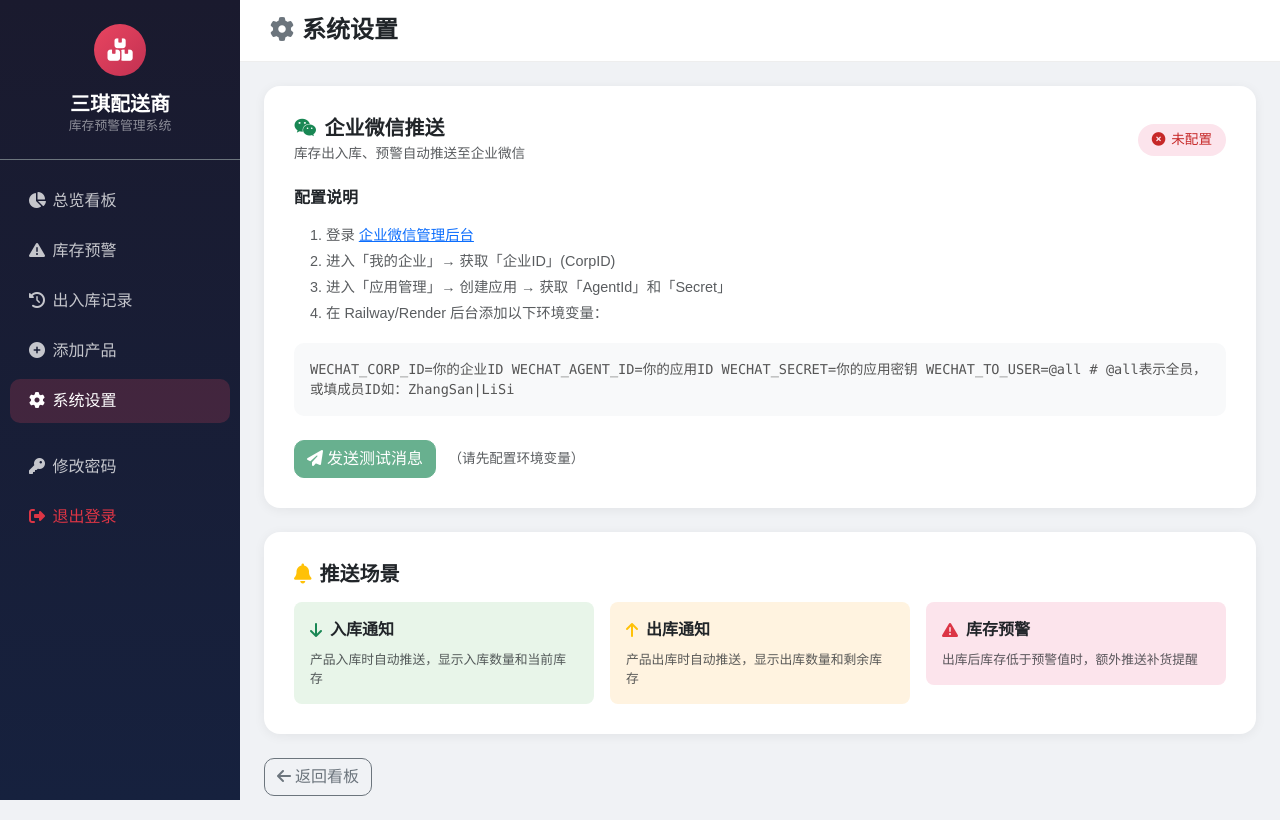
After one commit to zhaop6739-beep/sanqi-inventory, a Flask app: page /settings in a window 1280 px wide. The commit adds this page. Run offline with Flask 3, Linux system fonts and the light colour scheme; a user stored in the database is signed in; some libraries are stand-ins or nearby versions.

Commit message:
feat: 添加企业微信推送功能 - 入库/出库/预警通知 + 设置页面

```diff
--- a/app/routes.py
+++ b/app/routes.py
@@ -1,8 +1,67 @@
 from flask import render_template, request, redirect, url_for, flash, jsonify
 from flask_login import login_user, logout_user, login_required, current_user
 from datetime import datetime
+import requests
+import os
 from . import db, login_manager
 from .models import User, Product, StockLog
+
+# 企业微信配置（从环境变量读取）
+WECHAT_CORP_ID = os.environ.get('WECHAT_CORP_ID', '')
+WECHAT_AGENT_ID = os.environ.get('WECHAT_AGENT_ID', '')
+WECHAT_SECRET = os.environ.get('WECHAT_SECRET', '')
+WECHAT_TO_USER = os.environ.get('WECHAT_TO_USER', '@all')  # @all 或成员ID
+
+def get_wechat_access_token():
+    """获取企业微信 access_token"""
+    if not WECHAT_CORP_ID or not WECHAT_SECRET:
+        return None
+    url = f"https://qyapi.weixin.qq.com/cgi-bin/gettoken?corpid={WECHAT_CORP_ID}&corpsecret={WECHAT_SECRET}"
+    try:
+        resp = requests.get(url, timeout=10)
+        data = resp.json()
+        return data.get('access_token')
+    except Exception as e:
+        print(f"获取企业微信token失败: {e}")
+        return None
+
+def send_wechat_message(title, content, url=None):
+    """发送企业微信消息"""
+    if not WECHAT_CORP_ID or not WECHAT_AGENT_ID or not WECHAT_SECRET:
+        print("企业微信未配置，跳过推送")
+        return False
+
+    access_token = get_wechat_access_token()
+    if not access_token:
+        return False
+
+    msg_url = f"https://qyapi.weixin.qq.com/cgi-bin/message/send?access_token={access_token}"
+
+    # 使用文本卡片消息，更醒目
+    data = {
+        "touser": WECHAT_TO_USER,
+        "msgtype": "textcard",
+        "agentid": WECHAT_AGENT_ID,
+        "textcard": {
+            "title": title,
+            "description": content,
+            "url": url or "https://work.weixin.qq.com",
+            "btntxt": "查看详情"
+        }
+    }
+
+    try:
+        resp = requests.post(msg_url, json=data, timeout=10)
+        result = resp.json()
+        if result.get('errcode') == 0:
+            print(f"企业微信推送成功: {title}")
+            return True
+        else:
+            print(f"企业微信推送失败: {result}")
+            return False
+    except Exception as e:
+        print(f"企业微信推送异常: {e}")
+        return False
 
 @login_manager.user_loader
 def load_user(user_id):
@@ -114,6 +173,12 @@ def init_routes(app):
             db.session.add(log)
             db.session.commit()
             flash(f'入库成功：{p.name} +{qty}{p.unit}', 'success')
+            # 入库推送通知
+            send_wechat_message(
+                title=f"📦 入库通知 - {p.name}",
+                content=f"<div class=\"gray\">产品：{p.name}</div> <div class=\"normal\">入库数量：+{qty} {p.unit}</div><div class=\"normal\">当前库存：{p.stock} {p.unit}</div><div class=\"highlight\">操作人：{current_user.username}</div>",
+                url=request.url_root
+            )
             return redirect(url_for('dashboard'))
         return render_template('stock_in.html', product=p)
 
@@ -137,6 +202,19 @@ def init_routes(app):
             db.session.add(log)
             db.session.commit()
             flash(f'出库成功：{p.name} -{qty}{p.unit}', 'success')
+            # 出库推送通知
+            send_wechat_message(
+                title=f"🚚 出库通知 - {p.name}",
+                content=f"<div class=\"gray\">产品：{p.name}</div> <div class=\"normal\">出库数量：-{qty} {p.unit}</div><div class=\"normal\">当前库存：{p.stock} {p.unit}</div><div class=\"highlight\">操作人：{current_user.username}</div>",
+                url=request.url_root
+            )
+            # 如果库存低于预警值，额外推送预警
+            if p.stock < p.threshold:
+                send_wechat_message(
+                    title=f"⚠️ 库存预警 - {p.name}",
+                    content=f"<div class=\"gray\">产品：{p.name}</div><div class=\"warning\">当前库存：<b>{p.stock}</b> {p.unit}</div><div class=\"normal\">预警阈值：{p.threshold} {p.unit}</div><div class=\"highlight\">请及时补货！</div>",
+                    url=request.url_root + 'warnings'
+                )
             return redirect(url_for('dashboard'))
         return render_template('stock_out.html', product=p)
 
@@ -190,6 +268,35 @@ def init_routes(app):
             'created_at': p.created_at
         } for p in products])
 
+    @app.route('/settings', methods=['GET', 'POST'])
+    @login_required
+    def settings():
+        """系统设置 - 企业微信配置"""
+        if request.method == 'POST':
+            # 这里只是展示，实际配置通过环境变量
+            flash('企业微信配置请通过环境变量设置', 'info')
+        wechat_configured = bool(WECHAT_CORP_ID and WECHAT_AGENT_ID and WECHAT_SECRET)
+        return render_template('settings.html', wechat_configured=wechat_configured)
+
+    @app.route('/test-wechat', methods=['POST'])
+    @login_required
+    def test_wechat():
+        """测试企业微信推送"""
+        if not WECHAT_CORP_ID or not WECHAT_AGENT_ID or not WECHAT_SECRET:
+            flash('企业微信未配置，请先设置环境变量', 'error')
+            return redirect(url_for('settings'))
+
+        success = send_wechat_message(
+            title="✅ 测试消息 - 三琪库存系统",
+            content=f"<div class=\"gray\">这是一条测试消息</div><div class=\"normal\">发送时间：{datetime.now().strftime('%Y-%m-%d %H:%M:%S')}</div><div class=\"highlight\">如果收到这条消息，说明推送配置成功！</div>",
+            url=request.url_root
+        )
+        if success:
+            flash('测试消息已发送，请查看企业微信', 'success')
+        else:
+            flash('测试消息发送失败，请检查配置', 'error')
+        return redirect(url_for('settings'))
+
     # Seed initial admin
     with app.app_context():
         if not User.query.filter_by(username='sanqi').first():
--- a/app/templates/dashboard_header.html
+++ b/app/templates/dashboard_header.html
@@ -17,6 +17,7 @@
         <li class="nav-item"><a href="{{ url_for('warnings') }}" class="nav-link {{ 'active' if request.endpoint == 'warnings' else '' }}"><i class="fas fa-triangle-exclamation"></i> 库存预警</a></li>
         <li class="nav-item"><a href="{{ url_for('logs') }}" class="nav-link {{ 'active' if request.endpoint == 'logs' else '' }}"><i class="fas fa-clock-rotate-left"></i> 出入库记录</a></li>
         <li class="nav-item"><a href="{{ url_for('add_product') }}" class="nav-link {{ 'active' if request.endpoint == 'add_product' else '' }}"><i class="fas fa-plus-circle"></i> 添加产品</a></li>
+        <li class="nav-item"><a href="{{ url_for('settings') }}" class="nav-link {{ 'active' if request.endpoint == 'settings' else '' }}"><i class="fas fa-cog"></i> 系统设置</a></li>
         <li class="nav-item mt-3"><a href="{{ url_for('change_password') }}" class="nav-link"><i class="fas fa-key"></i> 修改密码</a></li>
         <li class="nav-item"><a href="{{ url_for('logout') }}" class="nav-link text-danger"><i class="fas fa-right-from-bracket"></i> 退出登录</a></li>
     </ul>
--- /dev/null
+++ b/app/templates/settings.html
@@ -0,0 +1,121 @@
+<!DOCTYPE html>
+<html lang="zh-CN">
+<head>
+    <meta charset="UTF-8">
+    <meta name="viewport" content="width=device-width, initial-scale=1.0">
+    <title>系统设置 - 三琪配送商库存系统</title>
+    <link href="https://cdn.bootcdn.net/ajax/libs/twitter-bootstrap/5.3.0/css/bootstrap.min.css" rel="stylesheet">
+    <link href="https://cdn.bootcdn.net/ajax/libs/font-awesome/6.5.0/css/all.min.css" rel="stylesheet">
+    <style>
+        body { background: #f0f2f5; font-family: 'PingFang SC', 'Microsoft YaHei', sans-serif; }
+        .sidebar { background: linear-gradient(180deg, #1a1a2e 0%, #16213e 100%); min-height: 100vh; position: fixed; width: 240px; }
+        .sidebar .nav-link { color: rgba(255,255,255,0.75); border-radius: 10px; margin: 3px 10px; padding: 10px 16px; transition: all 0.3s; }
+        .sidebar .nav-link:hover, .sidebar .nav-link.active { background: rgba(233,69,96,0.2); color: #fff; }
+        .main-content { margin-left: 240px; min-height: 100vh; }
+        .topbar { background: #fff; border-bottom: 1px solid #eee; padding: 16px 30px; }
+        .settings-card { background: #fff; border-radius: 16px; box-shadow: 0 2px 12px rgba(0,0,0,0.06); padding: 30px; margin-bottom: 24px; }
+        .status-badge { display: inline-flex; align-items: center; gap: 6px; padding: 6px 14px; border-radius: 20px; font-size: 0.85rem; font-weight: 500; }
+        .status-ok { background: #e8f5e9; color: #2e7d32; }
+        .status-off { background: #fce4ec; color: #c62828; }
+        .code-block { background: #f8f9fa; border-radius: 10px; padding: 16px; font-family: 'Consolas', monospace; font-size: 0.85rem; color: #555; }
+    </style>
+</head>
+<body>
+    {% include 'dashboard_header.html' %}
+    <div class="main-content">
+        <div class="topbar">
+            <h4 class="mb-0 fw-bold"><i class="fas fa-cog text-secondary me-2"></i>系统设置</h4>
+        </div>
+        <div class="p-4">
+            {% with messages = get_flashed_messages(with_categories=true) %}
+              {% if messages %}
+                {% for category, message in messages %}
+                  <div class="alert alert-{{ 'danger' if category == 'error' else 'success' if category == 'success' else 'info' }} alert-dismissible fade show" role="alert" style="border-radius:12px;">
+                    {{ message }} <button type="button" class="btn-close" data-bs-dismiss="alert"></button>
+                  </div>
+                {% endfor %}
+              {% endif %}
+            {% endwith %}
+
+            <!-- 企业微信配置 -->
+            <div class="settings-card">
+                <div class="d-flex justify-content-between align-items-center mb-4">
+                    <div>
+                        <h5 class="mb-1 fw-bold"><i class="fab fa-weixin text-success me-2"></i>企业微信推送</h5>
+                        <p class="mb-0 text-muted" style="font-size:0.85rem;">库存出入库、预警自动推送至企业微信</p>
+                    </div>
+                    {% if wechat_configured %}
+                        <span class="status-badge status-ok"><i class="fas fa-check-circle"></i> 已配置</span>
+                    {% else %}
+                        <span class="status-badge status-off"><i class="fas fa-times-circle"></i> 未配置</span>
+                    {% endif %}
+                </div>
+
+                <div class="mb-4">
+                    <h6 class="fw-bold mb-3">配置说明</h6>
+                    <ol class="text-muted" style="font-size:0.9rem; line-height:1.8;">
+                        <li>登录 <a href="https://work.weixin.qq.com" target="_blank">企业微信管理后台</a></li>
+                        <li>进入「我的企业」→ 获取「企业ID」(CorpID)</li>
+                        <li>进入「应用管理」→ 创建应用 → 获取「AgentId」和「Secret」</li>
+                        <li>在 Railway/Render 后台添加以下环境变量：</li>
+                    </ol>
+                    <div class="code-block">
+WECHAT_CORP_ID=你的企业ID
+WECHAT_AGENT_ID=你的应用ID
+WECHAT_SECRET=你的应用密钥
+WECHAT_TO_USER=@all  # @all表示全员，或填成员ID如：ZhangSan|LiSi
+                    </div>
+                </div>
+
+                <form method="POST" action="{{ url_for('test_wechat') }}">
+                    <button type="submit" class="btn btn-success" style="border-radius:10px;" {{ 'disabled' if not wechat_configured else '' }}>
+                        <i class="fas fa-paper-plane me-1"></i>发送测试消息
+                    </button>
+                    {% if not wechat_configured %}
+                        <span class="text-muted ms-2" style="font-size:0.85rem;">（请先配置环境变量）</span>
+                    {% endif %}
+                </form>
+            </div>
+
+            <!-- 推送场景说明 -->
+            <div class="settings-card">
+                <h5 class="mb-3 fw-bold"><i class="fas fa-bell text-warning me-2"></i>推送场景</h5>
+                <div class="row g-3">
+                    <div class="col-md-4">
+                        <div class="p-3 rounded-3" style="background:#e8f5e9;">
+                            <div class="d-flex align-items-center gap-2 mb-2">
+                                <i class="fas fa-arrow-down text-success"></i>
+                                <span class="fw-semibold">入库通知</span>
+                            </div>
+                            <p class="mb-0 text-muted" style="font-size:0.8rem;">产品入库时自动推送，显示入库数量和当前库存</p>
+                        </div>
+                    </div>
+                    <div class="col-md-4">
+                        <div class="p-3 rounded-3" style="background:#fff3e0;">
+                            <div class="d-flex align-items-center gap-2 mb-2">
+                                <i class="fas fa-arrow-up text-warning"></i>
+                                <span class="fw-semibold">出库通知</span>
+                            </div>
+                            <p class="mb-0 text-muted" style="font-size:0.8rem;">产品出库时自动推送，显示出库数量和剩余库存</p>
+                        </div>
+                    </div>
+                    <div class="col-md-4">
+                        <div class="p-3 rounded-3" style="background:#fce4ec;">
+                            <div class="d-flex align-items-center gap-2 mb-2">
+                                <i class="fas fa-exclamation-triangle text-danger"></i>
+                                <span class="fw-semibold">库存预警</span>
+                            </div>
+                            <p class="mb-0 text-muted" style="font-size:0.8rem;">出库后库存低于预警值时，额外推送补货提醒</p>
+                        </div>
+                    </div>
+                </div>
+            </div>
+
+            <a href="{{ url_for('dashboard') }}" class="btn btn-outline-secondary" style="border-radius:10px;">
+                <i class="fas fa-arrow-left me-1"></i>返回看板
+            </a>
+        </div>
+    </div>
+    <script src="https://cdn.bootcdn.net/ajax/libs/bootstrap/5.3.0/js/bootstrap.bundle.min.js"></script>
+</body>
+</html>
--- a/requirements.txt
+++ b/requirements.txt
@@ -3,3 +3,4 @@ flask-sqlalchemy==3.1.1
 flask-login==0.6.3
 werkzeug==3.0.1
 gunicorn==21.2.0
+requests==2.31.0
```
